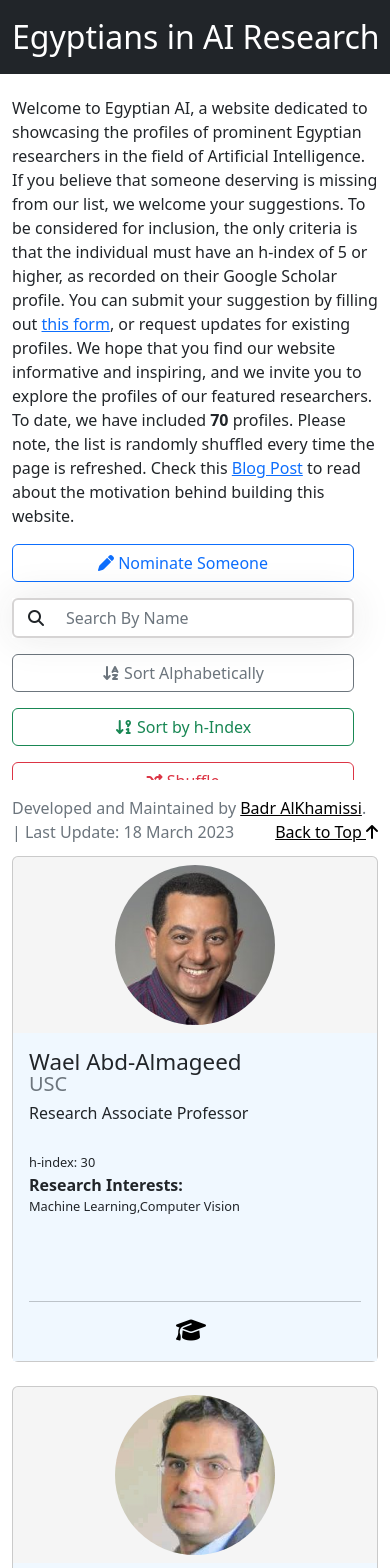
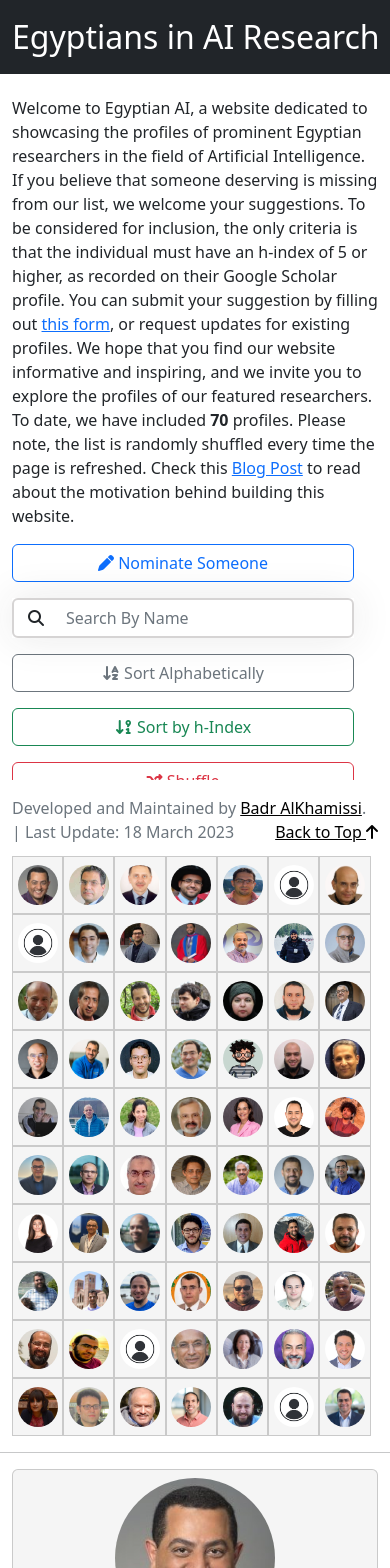
Before and after one commit to BKHMSI/egyptians-in-ai, an Angular app: page / in a window 390 px wide. Shown: the top 1568 px of the page. Built offline with nearby package versions, Linux system fonts and the light colour scheme.

Commit message:
added researchers grid for quick access

```diff
--- a/src/app/app.component.css
+++ b/src/app/app.component.css
@@ -42,9 +42,39 @@
     right: 5px;
 }
 
+.blur {
+    background: whitesmoke;
+    filter: blur(0.1px);
+}
+
+.rgrid {
+    width: 7%;
+    display: inline-block;
+}
+
+div.click-to-top span {
+    display: none;
+    position: absolute;
+    text-align: center;
+    width: 100%;
+    margin: auto;
+    background: white;
+    color: black;
+    font-size: small;
+  }
+
+div.click-to-top:hover span {
+    display: block;
+}
+
 @media (max-width: 992px) {
     .search {
         margin-top: 1rem;
         margin-bottom: 1rem;
     }
+
+    .rgrid {
+        width: 14%;
+        display: inline-block;
+    }
 }
--- a/src/app/app.component.html
+++ b/src/app/app.component.html
@@ -21,7 +21,8 @@
       featured researchers.
       To date, we have included <strong> {{ profiles.length }} </strong> profiles.
       Please note, the list is randomly shuffled every time the page is refreshed.
-      Check this <a href="https://medium.com/@bkhmsi/egyptians-in-ai-research-1ff64c78cc5b">Blog Post</a> to read about the motivation behind building this website.
+      Check this <a href="https://medium.com/@bkhmsi/egyptians-in-ai-research-1ff64c78cc5b">Blog Post</a> to read about
+      the motivation behind building this website.
     </p>
 
 
@@ -78,15 +79,22 @@
     </details>
 
 
-    <!-- <div *ngFor="let researcher of researchers" class="col-lg-1 col-md-6 col-sm-12 mb-4">
-      <div class="card" style="background-color:whitesmoke;">
-        <img src="{{ researcher.photo }}" class="rounded-circle mx-auto" width="60" height="60"
-          alt="{{ researcher.name }}" style="margin: 0.5rem;">
+    <div style="width: 100%; margin: auto;">
+      <div *ngFor="let researcher of researchers" class="col-lg-2 col-md-6 col-sm-12 rgrid">
+        <a href="#{{researcher.name}}">
+          <div class="card click-to-top" style="background-color:whitesmoke; border-width: 0.01px; border-radius: 0;">
+            <img src="{{ researcher.photo }}" class="rounded-circle mx-auto" width="40" height="40"
+              alt="{{ researcher.name }}" style="margin: 0.5rem;">
+            <span>{{ researcher.name }}</span>
+          </div>
+        </a>
       </div>
-    </div> -->
+    </div>
+
+    <hr class="mt-3 mb-3" />
 
     <div *ngFor="let researcher of researchers" class="col-lg-3 col-md-6 col-sm-12 mb-4">
-      <div class="card" style="background-color:whitesmoke;">
+      <div class="card" style="background-color:whitesmoke;" id="{{ researcher.name }}">
         <img src="{{ researcher.photo }}" class="rounded-circle mx-auto" width="160" height="160"
           alt="{{ researcher.name }}" style="margin: 0.5rem;">
         <div class="card-body" style="background-color: aliceblue;">
```
